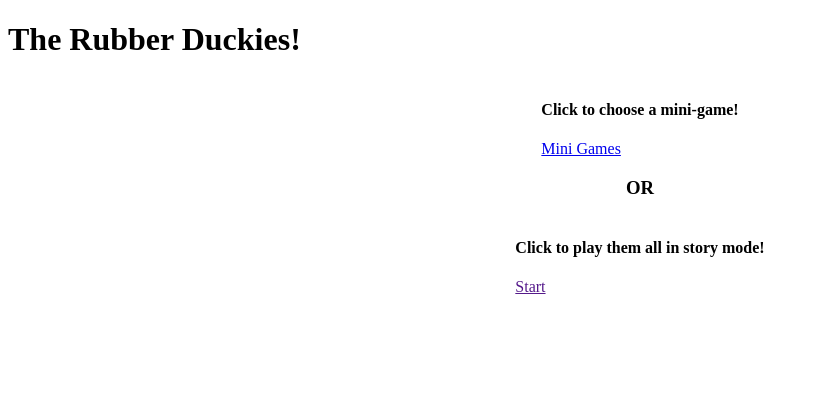
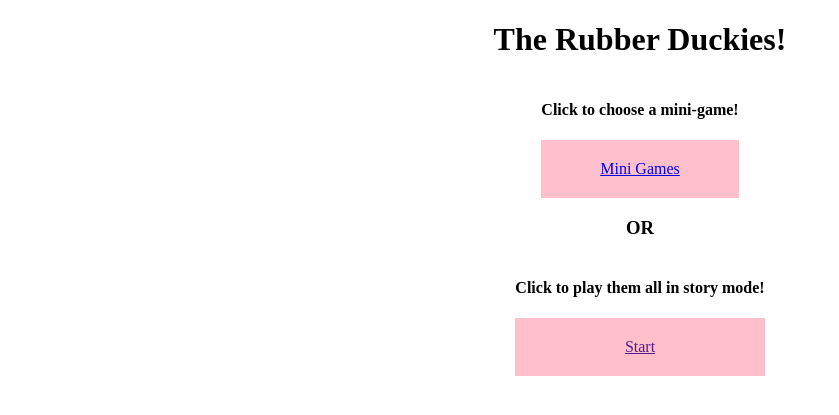
Before and after one commit to MarkGhebrial/Rosehack-2023, a Django app: page / in a window 1280 px wide. Shown: the top 415 px of the page, without its empty margins (0-839 px from the left). Run offline with Django 4.2, Linux system fonts and the light colour scheme.

Commit message:
flexbox center items

```diff
--- a/duck/duckgame/templates/index.html
+++ b/duck/duckgame/templates/index.html
@@ -3,14 +3,29 @@
 <head>
 <title>The Rubber Duckies!</title>
 <style>
+    h1
+    {
+        display:flex;
+        flex-direction:row;
+        justify-content:center;
+    }
     .choose-games
     {
         display:flex;
         flex-direction:column;
-        justify-content:space-around;
+        justify-content:center;
         align-items:center;
+    }
+    .choose-games a
+    {
+        display:flex;
+        flex-direction:column;
+        justify-content:center;
+        text-align:center;
+        padding:20px;
+        background-color:pink;
+    }
 
-    }
 </style>
 </head>
 <body>
```
